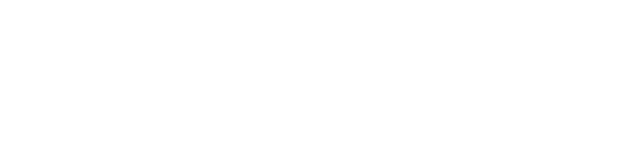
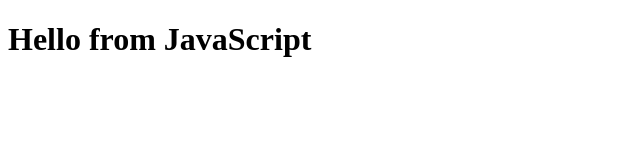
Before and after one commit to robotriley/git-workshop-2022, a plain HTML site: page index.html in a window 1280 px wide. Shown: the whole page, without its empty margins (0-640 px from the left). Drawn offline with Linux system fonts and the light colour scheme.

Commit message:
added h1

```diff
--- a/index.html
+++ b/index.html
@@ -7,6 +7,6 @@
   <title>Document</title>
 </head>
 <body>
-
+  <h1>Hello from JavaScript</h1>
 </body>
 </html>
```
